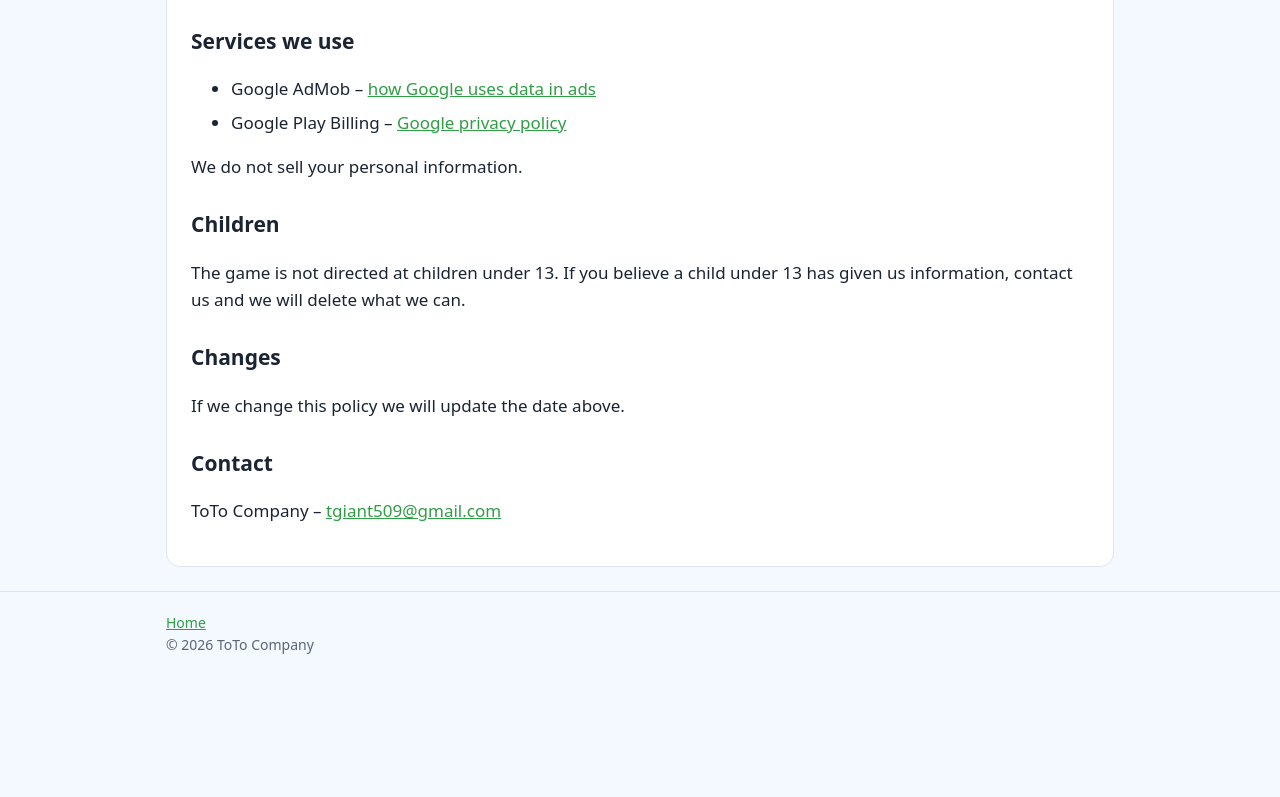
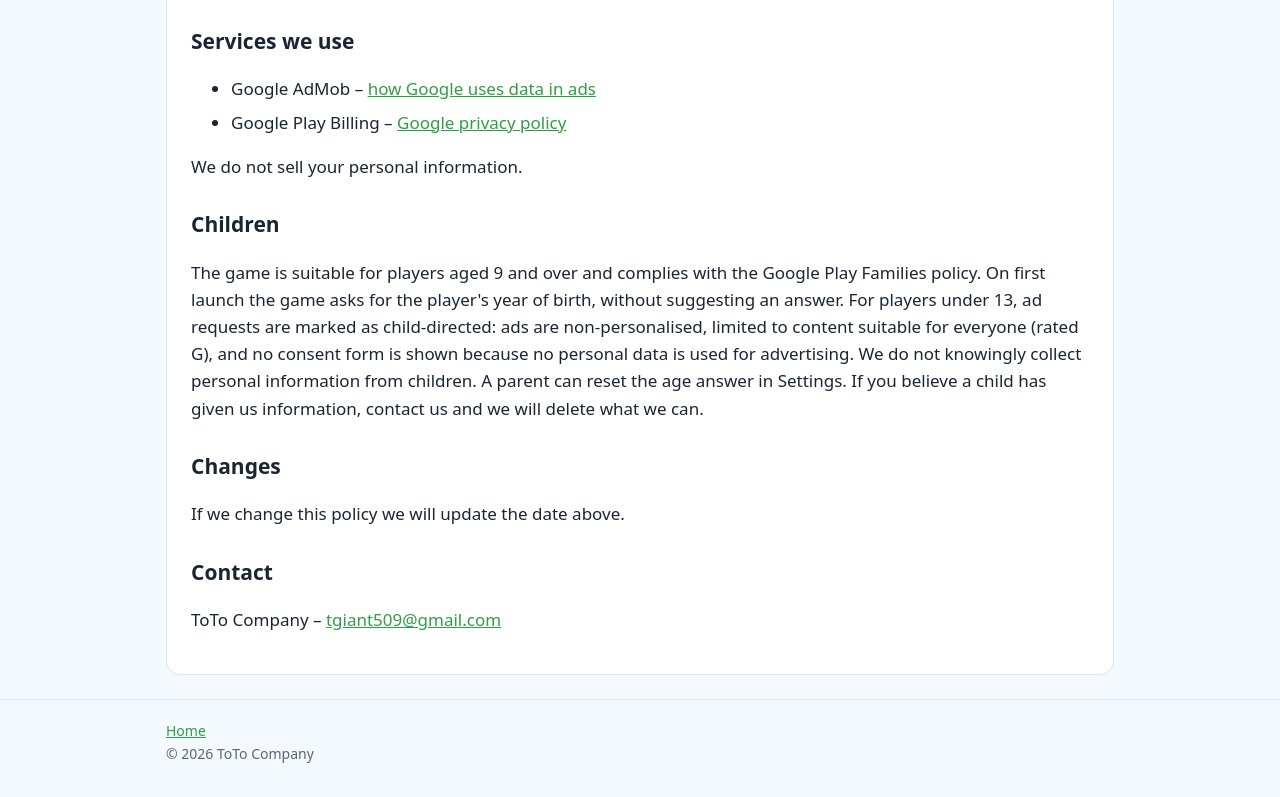
Before and after one commit to abdurrrahmann1998-hub/abdurrrahmann1998-hub.github.io, a plain HTML site: page crosszero-privacy.html in a window 1280 px wide. Shown: the part 890-1687 px from the top of the page. Before the commit the page ends 1578 px from the top, so only its background shows below. Drawn offline with Linux system fonts and the light colour scheme.

Commit message:
Cross Zero privacy: Families policy, age screen and child-directed ads

```diff
--- a/crosszero-privacy.html
+++ b/crosszero-privacy.html
@@ -41,7 +41,7 @@
 <p>We do not sell your personal information.</p>
 
 <h2>Children</h2>
-<p>The game is not directed at children under 13. If you believe a child under 13 has given us information, contact us and we will delete what we can.</p>
+<p>The game is suitable for players aged 9 and over and complies with the Google Play Families policy. On first launch the game asks for the player's year of birth, without suggesting an answer. For players under 13, ad requests are marked as child-directed: ads are non-personalised, limited to content suitable for everyone (rated G), and no consent form is shown because no personal data is used for advertising. We do not knowingly collect personal information from children. A parent can reset the age answer in Settings. If you believe a child has given us information, contact us and we will delete what we can.</p>
 
 <h2>Changes</h2>
 <p>If we change this policy we will update the date above.</p>
```
